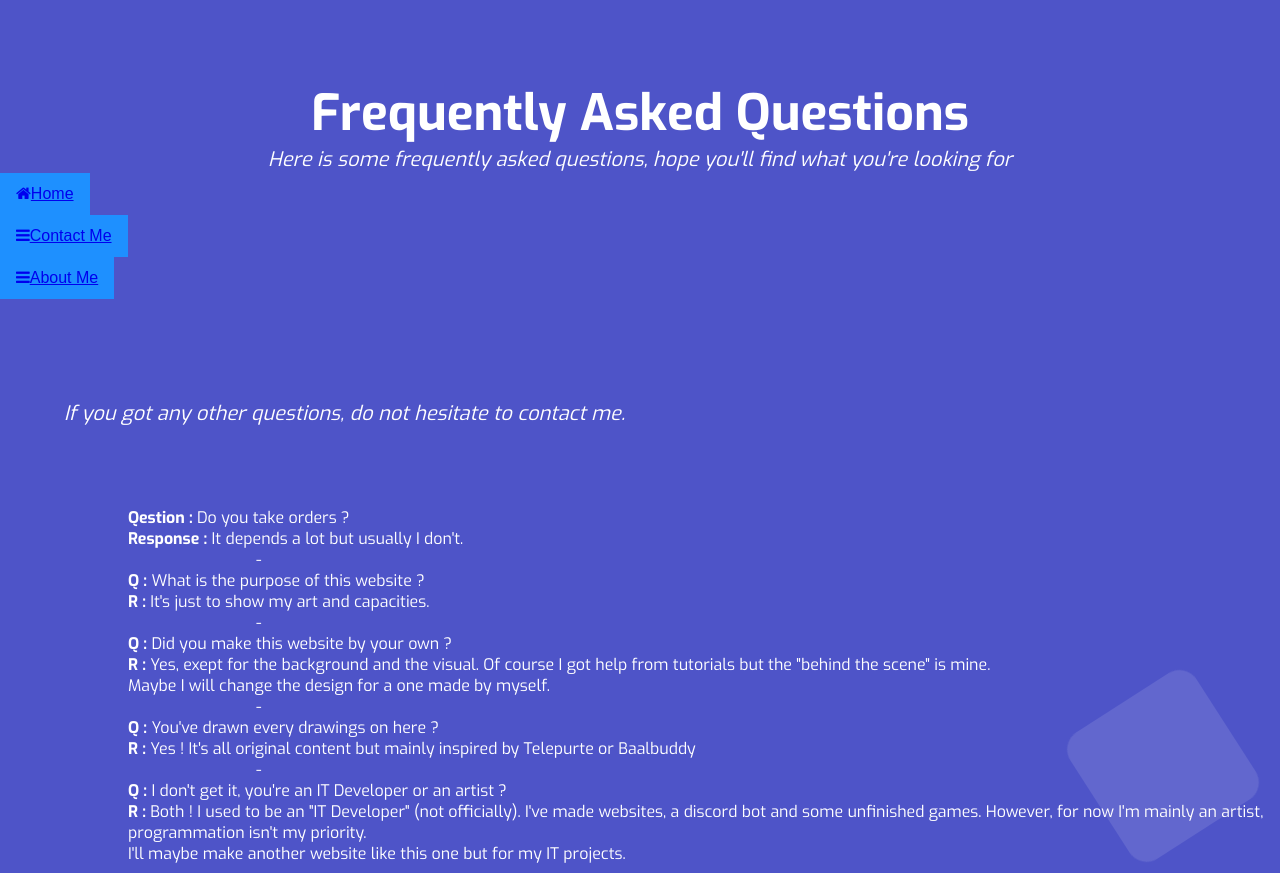
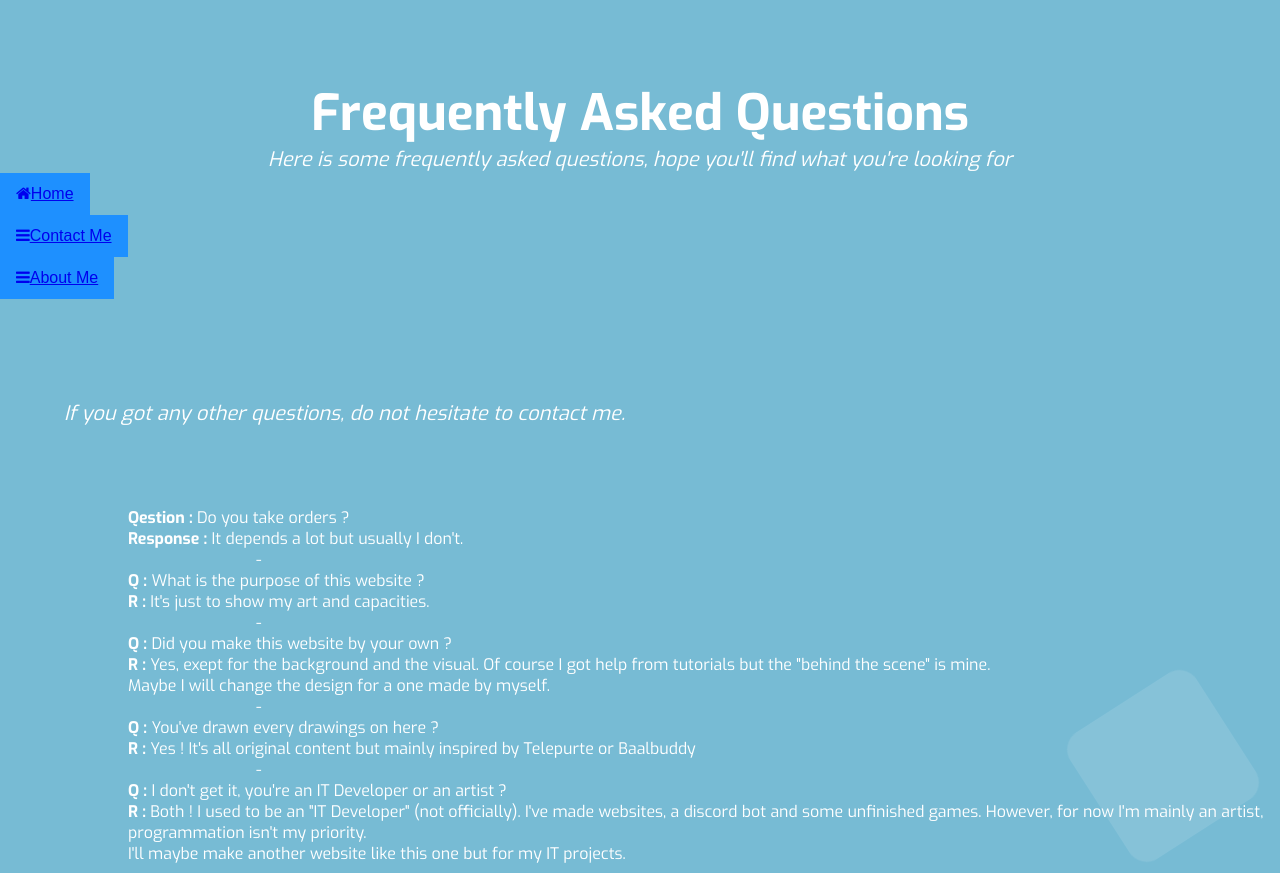
Before and after one commit to MaeveArt/Frequently_Asked_Questions, a plain HTML site: page index.html in a window 1280 px wide. Shown: the top 873 px of the page. Drawn offline with Linux system fonts and the light colour scheme.

Commit message:
Update style.css

```diff
--- a/style.css
+++ b/style.css
@@ -39,7 +39,7 @@ body{
 
 
 .area{
-    background: #4e54c8;
+    background: #77bbd4;
     background: -webkit-linear-gradient(to left, #8f94fb, #4e54c8);
     width: 100%;
     height:50vh;
@@ -48,7 +48,7 @@ body{
 }
 
 .areaTwo{
-    background: #4e54c8;
+    background: #77bbd4;
     position: center;
     color: #fff;
     width: 50%;
@@ -72,7 +72,7 @@ body{
 }
 
 .areaThree{
-    background: #4e54c8;
+    background: #77bbd4;
     background: -webkit-linear-gradient(to left, #8f94fb, #4e54c8);
     width: 100%;
     height:10vh;
```
